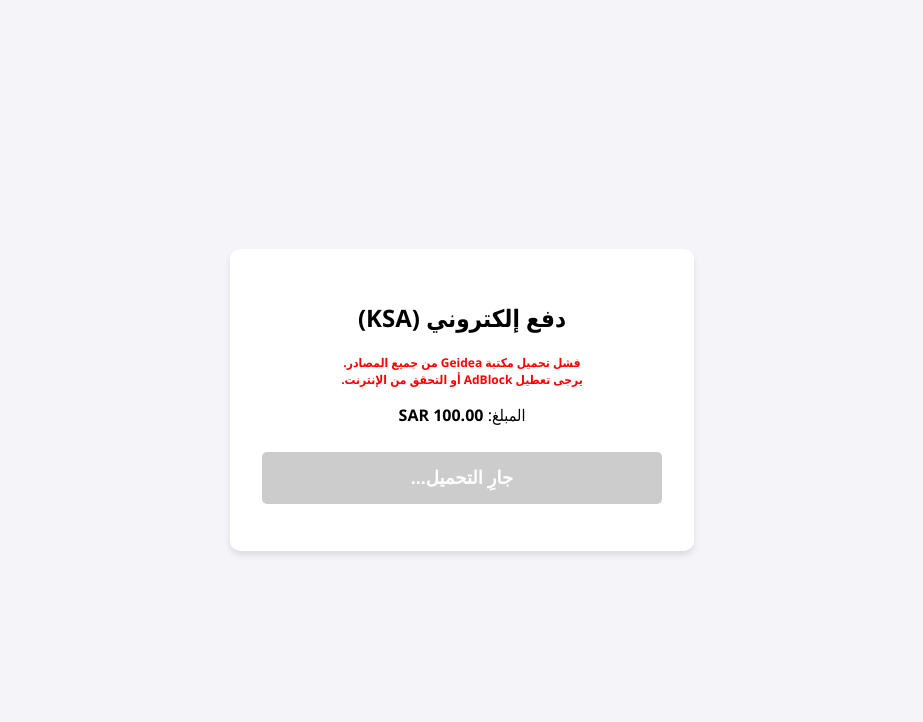
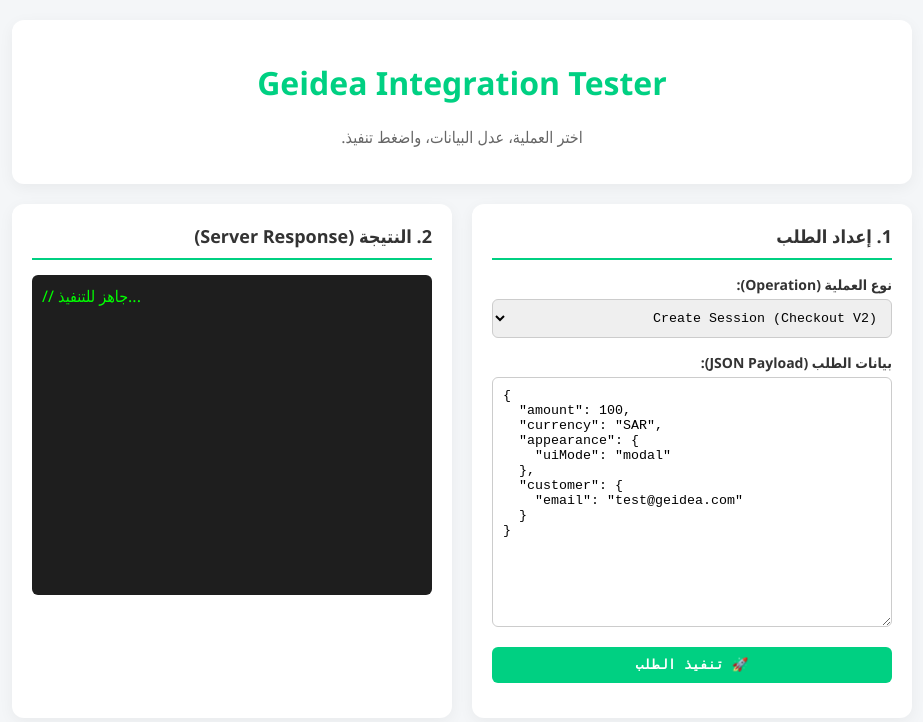
Before and after one commit to NadeemBadr00/Geidea, a website: page index.html in a window 1280 px wide. Shown: the whole page, without its empty margins (178-1101 px from the left). Drawn offline with Linux system fonts and the light colour scheme.

Commit message:
Update payment function keys logic

```diff
--- a/index.html
+++ b/index.html
@@ -3,157 +3,215 @@
 <head>
     <meta charset="UTF-8">
     <meta name="viewport" content="width=device-width, initial-scale=1.0">
-    <title>تجربة دفع جييديا (KSA)</title>
+    <title>Geidea All-in-One Tester</title>
+
+    <!-- مكتبة جييديا -->
+    <script src="https://ksamerchant.geidea.net/payment-intent/online/v1/geidea-checkout.min.js"></script>
 
     <style>
-        body { font-family: 'Segoe UI', Tahoma, Geneva, Verdana, sans-serif; display: flex; justify-content: center; align-items: center; height: 100vh; margin: 0; background-color: #f4f4f9; }
-        .card { background: white; padding: 2rem; border-radius: 10px; box-shadow: 0 4px 6px rgba(0,0,0,0.1); text-align: center; max-width: 400px; width: 100%; }
-        button { background-color: #00d082; color: white; border: none; padding: 15px 30px; font-size: 18px; border-radius: 5px; cursor: pointer; transition: background 0.3s; width: 100%; font-weight: bold; margin-top: 10px; }
-        button:hover { background-color: #00a86b; }
-        button:disabled { background-color: #ccc; cursor: not-allowed; }
-        #status { margin-top: 15px; font-size: 14px; color: #555; text-align: right; }
-        .error { color: red; font-weight: bold; }
-        .success { color: green; font-weight: bold; }
-        .script-status { font-size: 12px; color: #888; margin-bottom: 10px; }
+        :root { --primary: #00d082; --bg: #f4f6f8; --text: #333; }
+        body { font-family: 'Segoe UI', Tahoma, sans-serif; background: var(--bg); color: var(--text); margin: 0; padding: 20px; direction: rtl; }
+        .container { max-width: 900px; margin: 0 auto; display: grid; grid-template-columns: 1fr 1fr; gap: 20px; }
+        .card { background: white; padding: 20px; border-radius: 12px; box-shadow: 0 4px 15px rgba(0,0,0,0.05); }
+        .full-width { grid-column: 1 / -1; }
+        h2 { margin-top: 0; border-bottom: 2px solid var(--primary); padding-bottom: 10px; font-size: 18px; }
+
+        label { display: block; margin-bottom: 5px; font-weight: bold; font-size: 14px; }
+        select, button, textarea, input { width: 100%; padding: 10px; border-radius: 6px; border: 1px solid #ccc; margin-bottom: 15px; font-family: monospace; box-sizing: border-box; }
+        textarea { height: 250px; resize: vertical; direction: ltr; }
+
+        button { background: var(--primary); color: white; border: none; cursor: pointer; font-weight: bold; transition: 0.2s; }
+        button:hover { opacity: 0.9; }
+        button:disabled { background: #ccc; }
+
+        #responseArea { background: #1e1e1e; color: #00ff00; height: 300px; overflow: auto; padding: 10px; white-space: pre-wrap; direction: ltr; border-radius: 6px; }
+        .status-badge { display: inline-block; padding: 5px 10px; border-radius: 4px; font-size: 12px; font-weight: bold; margin-bottom: 10px; }
+        .status-200 { background: #d4edda; color: #155724; }
+        .status-error { background: #f8d7da; color: #721c24; }
+
+        @media (max-width: 768px) { .container { grid-template-columns: 1fr; } }
     </style>
 </head>
 <body>
 
-    <div class="card">
-        <h2>دفع إلكتروني (KSA)</h2>
-        <div id="scriptStatus" class="script-status">جاري تحميل مكتبة الدفع...</div>
-        <p>المبلغ: <strong>100.00 SAR</strong></p>
+    <div class="container">
+        <div class="card full-width">
+            <h1 style="text-align: center; color: var(--primary);">Geidea Integration Tester</h1>
+            <p style="text-align: center; color: #666;">اختر العملية، عدل البيانات، واضغط تنفيذ.</p>
+        </div>
 
-        <!-- الزر معطل افتراضياً حتى يتم تحميل المكتبة -->
-        <button id="payBtn" onclick="initiatePayment()" disabled>جارِ التحميل...</button>
+        <!-- قسم الإدخال -->
+        <div class="card">
+            <h2>1. إعداد الطلب</h2>
 
-        <div id="status"></div>
+            <label>نوع العملية (Operation):</label>
+            <select id="operationSelect" onchange="loadTemplate()">
+                <optgroup label="Checkout & Payments">
+                    <option value="createSession">Create Session (Checkout V2)</option>
+                    <option value="createSessionSubscription">Create Session Subscription</option>
+                    <option value="saveCard">Save Card (Standalone)</option>
+                </optgroup>
+                <optgroup label="Pay By Link">
+                    <option value="createQuickLink">Create Quick Payment Link</option>
+                    <option value="createPaymentLink">Create Payment Link (Invoice)</option>
+                    <option value="getAllPaymentLinks">Get All Payment Links</option>
+                </optgroup>
+                <optgroup label="Meeza & QR">
+                    <option value="createMeezaQR">Create Meeza QR Code</option>
+                    <option value="meezaRequestToPay">Meeza Request To Pay</option>
+                </optgroup>
+                <optgroup label="Direct API Operations">
+                    <option value="refund">Refund (استرجاع)</option>
+                    <option value="capture">Capture (تحصيل)</option>
+                    <option value="void">Void (إلغاء)</option>
+                    <option value="getOrder">Get Order Details</option>
+                </optgroup>
+            </select>
+
+            <label>بيانات الطلب (JSON Payload):</label>
+            <textarea id="payloadInput"></textarea>
+
+            <button id="executeBtn" onclick="executeRequest()">🚀 تنفيذ الطلب</button>
+        </div>
+
+        <!-- قسم النتائج -->
+        <div class="card">
+            <h2>2. النتيجة (Server Response)</h2>
+            <div id="statusBadge" class="status-badge" style="display:none;"></div>
+            <div id="responseArea">// النتيجة ستظهر هنا...</div>
+
+            <div id="actionArea" style="margin-top: 20px; border-top: 1px solid #eee; padding-top: 10px; display: none;">
+                <label>إجراءات إضافية:</label>
+                <button id="openCheckoutBtn" onclick="openGeideaModal()" style="background: #2196F3;">فتح نافذة الدفع (Checkout)</button>
+            </div>
+        </div>
     </div>
 
-    <!-- سنقوم بتحميل السكربت برمجياً للتحكم في الأخطاء -->
     <script>
-        // روابط المكتبات المحتملة
-        const scripts = [
-            "https://ksamerchant.geidea.net/payment-intent/online/v1/geidea-checkout.min.js", // الرابط السعودي (الأرجح لمفاتيحك)
-            "https://www.geidea.net/online/checkout/geidea-checkout.min.js" // الرابط العام (احتياطي)
-        ];
+        // قوالب البيانات الجاهزة لكل عملية
+        const TEMPLATES = {
+            createSession: {
+                amount: 100,
+                currency: "SAR",
+                // merchantReferenceId: سيتم توليده تلقائياً في السيرفر إذا ترك فارغاً
+                appearance: { uiMode: "modal" },
+                customer: { email: "test@geidea.com" }
+            },
+            createQuickLink: {
+                amount: 150,
+                currency: "SAR",
+                customer: { name: "Ahmed", phoneNumber: "500000000" }
+            },
+            createMeezaQR: {
+                merchantPublicKey: "ضع_المفتاح_هنا",
+                sessionId: "ضع_SessionID_هنا",
+                customerEmail: "customer@example.com",
+                customerPhoneCountryCode: "+20",
+                source: "HPP"
+            },
+            refund: {
+                orderId: "ضع_رقم_الطلب_هنا",
+                refundAmount: 10.00,
+                currency: "SAR"
+            },
+            getOrder: {
+                pathParams: { orderId: "ضع_رقم_الطلب_هنا" } // مثال لكيفية تمرير المعاملات في الرابط
+            }
+        };
 
-        let scriptLoaded = false;
+        // تحميل القالب عند فتح الصفحة
+        window.onload = loadTemplate;
 
-        function loadGeideaScript(index = 0) {
-            if (index >= scripts.length) {
-                document.getElementById('scriptStatus').innerHTML = "<span class='error'>فشل تحميل مكتبة Geidea من جميع المصادر.<br>يرجى تعطيل AdBlock أو التحقق من الإنترنت.</span>";
+        function loadTemplate() {
+            const op = document.getElementById('operationSelect').value;
+            const template = TEMPLATES[op] || { note: "قم بإدخال البيانات حسب التوثيق" };
+            document.getElementById('payloadInput').value = JSON.stringify(template, null, 2);
+            document.getElementById('actionArea').style.display = 'none';
+            document.getElementById('responseArea').innerText = '// جاهز للتنفيذ...';
+            document.getElementById('statusBadge').style.display = 'none';
+        }
+
+        let lastResponseData = null;
+
+        async function executeRequest() {
+            const btn = document.getElementById('executeBtn');
+            const responseArea = document.getElementById('responseArea');
+            const statusBadge = document.getElementById('statusBadge');
+            const op = document.getElementById('operationSelect').value;
+
+            btn.disabled = true;
+            btn.innerText = "جاري الاتصال...";
+            responseArea.innerText = "Loading...";
+            statusBadge.style.display = 'none';
+
+            try {
+                let payload = {};
+                try {
+                    payload = JSON.parse(document.getElementById('payloadInput').value);
+                } catch (e) {
+                    throw new Error("خطأ في صيغة JSON. تأكد من الأقواس والفواصل.");
+                }
+
+                const res = await fetch('/.netlify/functions/create-session', {
+                    method: 'POST',
+                    headers: { 'Content-Type': 'application/json' },
+                    body: JSON.stringify({
+                        operation: op,
+                        payload: payload
+                    })
+                });
+
+                const data = await res.json();
+                lastResponseData = data;
+
+                // عرض الحالة
+                const statusCode = data._statusCode || res.status;
+                statusBadge.innerText = `Status: ${statusCode}`;
+                statusBadge.className = `status-badge ${statusCode >= 200 && statusCode < 300 ? 'status-200' : 'status-error'}`;
+                statusBadge.style.display = 'inline-block';
+
+                responseArea.innerText = JSON.stringify(data, null, 2);
+
+                // إذا كانت العملية Create Session وناجحة، نظهر زر فتح النافذة
+                if (op === 'createSession' && (data.session || data.id)) {
+                    document.getElementById('actionArea').style.display = 'block';
+                } else {
+                    document.getElementById('actionArea').style.display = 'none';
+                }
+
+            } catch (err) {
+                responseArea.innerText = "Error: " + err.message;
+                statusBadge.innerText = "Client Error";
+                statusBadge.className = "status-badge status-error";
+                statusBadge.style.display = 'inline-block';
+            } finally {
+                btn.disabled = false;
+                btn.innerText = "🚀 تنفيذ الطلب";
+            }
+        }
+
+        function openGeideaModal() {
+            if (!lastResponseData) return;
+
+            const sessionId = lastResponseData.session?.id || lastResponseData.id;
+            if (!sessionId) {
+                alert("لا يوجد Session ID في الاستجابة الأخيرة");
                 return;
             }
 
-            const src = scripts[index];
-            const script = document.createElement('script');
-            script.src = src;
-            script.async = true;
-
-            script.onload = () => {
-                console.log(`تم تحميل المكتبة بنجاح من: ${src}`);
-                if (typeof GeideaCheckout !== 'undefined') {
-                    scriptLoaded = true;
-                    document.getElementById('scriptStatus').innerHTML = "<span class='success'>تم تحميل نظام الدفع جاهز ✅</span>";
-                    document.getElementById('payBtn').disabled = false;
-                    document.getElementById('payBtn').innerText = "ادفع الآن";
-                } else {
-                    console.warn("المكتبة حملت لكن GeideaCheckout غير معرف. نجرب الرابط التالي...");
-                    loadGeideaScript(index + 1);
-                }
-            };
-
-            script.onerror = () => {
-                console.error(`فشل تحميل المكتبة من: ${src}`);
-                // تجربة الرابط التالي
-                loadGeideaScript(index + 1);
-            };
-
-            document.head.appendChild(script);
-        }
-
-        // بدء التحميل عند فتح الصفحة
-        loadGeideaScript();
-
-        async function initiatePayment() {
-            const btn = document.getElementById('payBtn');
-            const status = document.getElementById('status');
-
-            if (!scriptLoaded || typeof GeideaCheckout === 'undefined') {
-                status.innerText = "خطأ: المكتبة غير جاهزة.";
-                status.className = "error";
+            if (typeof GeideaCheckout === 'undefined') {
+                alert("مكتبة Geidea لم تتحمل. تأكد من تعطيل AdBlock.");
                 return;
             }
 
-            btn.disabled = true;
-            btn.innerText = "جاري الاتصال...";
-            status.innerHTML = "";
-            status.className = "";
+            const payment = new GeideaCheckout(
+                (s) => alert("نجاح! " + JSON.stringify(s)),
+                (e) => alert("فشل! " + JSON.stringify(e)),
+                () => console.log("إلغاء")
+            );
 
-            try {
-                console.log("جاري طلب الجلسة...");
-                const response = await fetch('/.netlify/functions/create-session', {
-                    method: 'POST',
-                    headers: { 'Content-Type': 'application/json' },
-                    body: JSON.stringify({
-                        amount: 100,
-                        currency: "SAR"
-                    })
-                });
-
-                const data = await response.json();
-                console.log("رد السيرفر:", data);
-
-                if (!response.ok) {
-                    throw new Error(data.details || data.error || "فشل الاتصال بالسيرفر");
-                }
-
-                let sessionId = null;
-                // البحث عن معرف الجلسة في كل الأماكن المحتملة
-                if (data.session && data.session.id) sessionId = data.session.id;
-                else if (data.id) sessionId = data.id;
-
-                if (!sessionId) {
-                    throw new Error("لم يتم استلام رقم الجلسة (Session ID)");
-                }
-
-                console.log("Session ID:", sessionId);
-                status.innerText = "جاري فتح نافذة الدفع...";
-
-                // فتح نافذة الدفع
-                const payment = new GeideaCheckout(onPaymentSuccess, onPaymentError, onPaymentCancel);
-                payment.startPayment(sessionId);
-
-                btn.innerText = "ادفع الآن";
-                btn.disabled = false;
-
-            } catch (error) {
-                console.error("خطأ:", error);
-                status.innerText = "خطأ: " + error.message;
-                status.className = "error";
-                btn.disabled = false;
-                btn.innerText = "حاول مرة أخرى";
-            }
-        }
-
-        function onPaymentSuccess(data) {
-            console.log("Success:", data);
-            document.getElementById('status').innerText = "تمت عملية الدفع بنجاح! ✅";
-            document.getElementById('status').className = "success";
-        }
-
-        function onPaymentError(error) {
-            console.log("Error:", error);
-            document.getElementById('status').innerText = "فشلت عملية الدفع ❌";
-            document.getElementById('status').className = "error";
-        }
-
-        function onPaymentCancel() {
-            console.log("Cancel");
-            document.getElementById('status').innerText = "تم إلغاء العملية";
+            payment.startPayment(sessionId);
         }
     </script>
-
 </body>
 </html>
```
Also changed, not shown: netlify/functions/create-session.js (+120 -81 lines).
